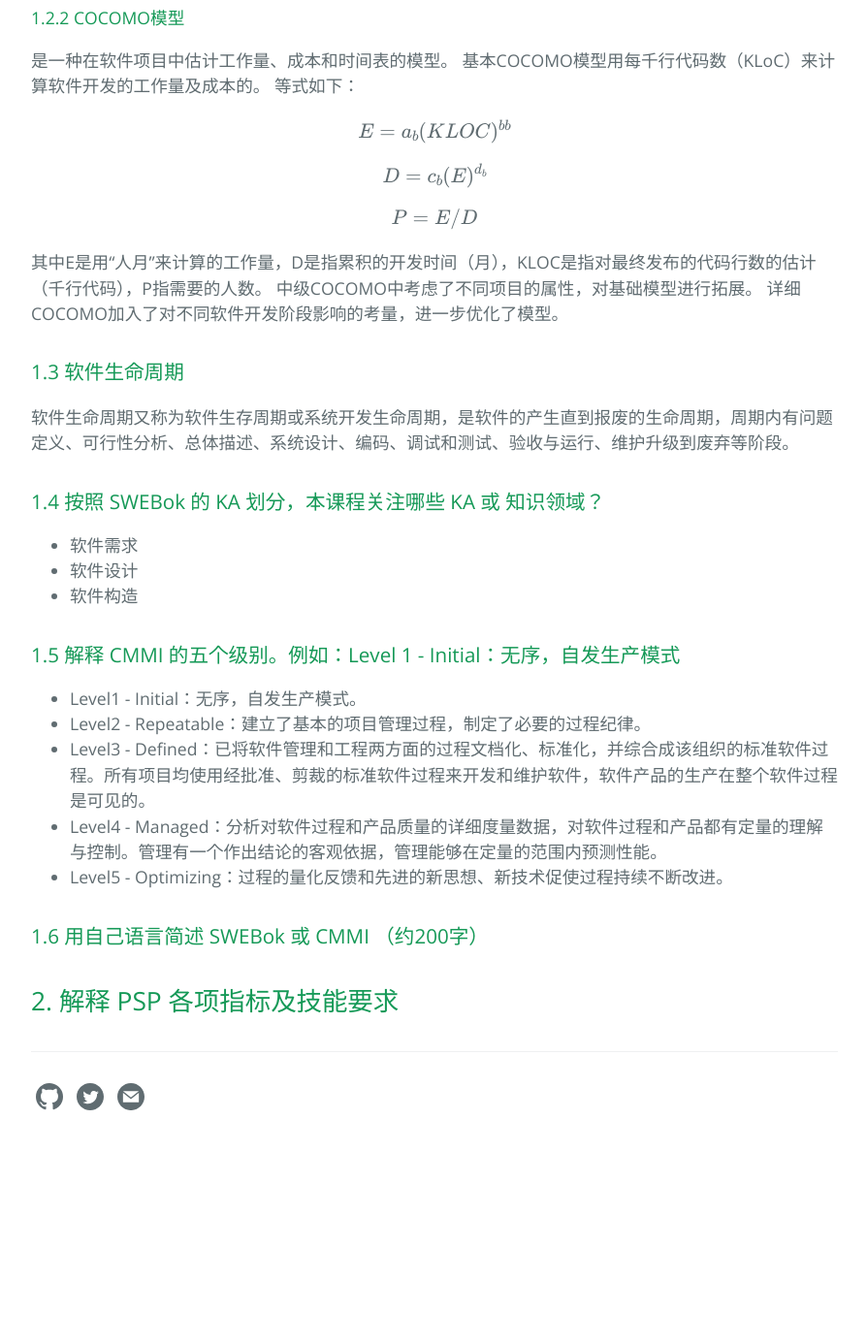
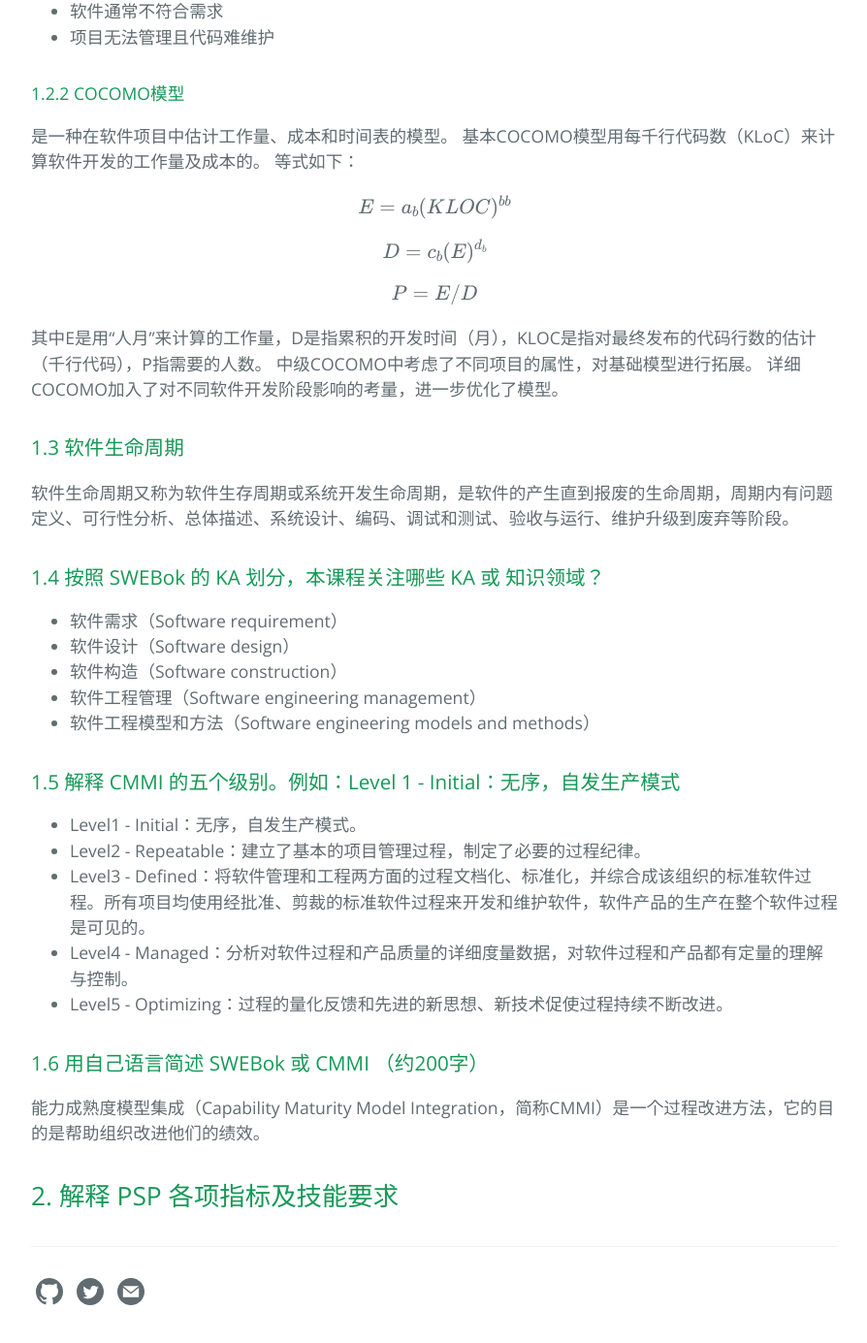
Before and after one commit to Heimzeng/Heimzeng.github.io, a Jekyll site: the page built from _posts/2018-03-15-homework1-of-software-system-analysis-and-design.md, in a window 1280 px wide and 1400 px high, scrolled down 971 px. Shown: the top 1385 px of the window at 97% size, without its empty margins (192-1086 px from the left). Built offline with Jekyll 4.4.1, drawn with Linux system fonts in a browser that asks for light colours; formulas are drawn with MathJax 3; before the commit the page ends 2170 px from its top, so only the background shows below that; some of the changed text lies outside the part shown.

Commit message:
Update 2018-03-15-homework1-of-software-system-analysis-and-design.md

```diff
--- a/_posts/2018-03-15-homework1-of-software-system-analysis-and-design.md
+++ b/_posts/2018-03-15-homework1-of-software-system-analysis-and-design.md
@@ -1,6 +1,6 @@
 ---
 layout: post
-title: "Homework1"
+title: "Homework1 of Software Sysyem Analysis and Design"
 ---
 这是系统分析与设计的第一次作业.
 
@@ -36,18 +36,21 @@
 软件生命周期又称为软件生存周期或系统开发生命周期，是软件的产生直到报废的生命周期，周期内有问题定义、可行性分析、总体描述、系统设计、编码、调试和测试、验收与运行、维护升级到废弃等阶段。
 
 ### 1.4 按照 SWEBok 的 KA 划分，本课程关注哪些 KA 或 知识领域？
-- 软件需求
-- 软件设计
-- 软件构造
+- 软件需求（Software requirement）
+- 软件设计（Software design）
+- 软件构造（Software construction）
+- 软件工程管理（Software engineering management）
+- 软件工程模型和方法（Software engineering models and methods）
 
 ### 1.5 解释 CMMI 的五个级别。例如：Level 1 - Initial：无序，自发生产模式
 - Level1 - Initial：无序，自发生产模式。
 - Level2 - Repeatable：建立了基本的项目管理过程，制定了必要的过程纪律。
-- Level3 - Defined：已将软件管理和工程两方面的过程文档化、标准化，并综合成该组织的标准软件过程。所有项目均使用经批准、剪裁的标准软件过程来开发和维护软件，软件产品的生产在整个软件过程是可见的。
-- Level4 - Managed：分析对软件过程和产品质量的详细度量数据，对软件过程和产品都有定量的理解与控制。管理有一个作出结论的客观依据，管理能够在定量的范围内预测性能。
+- Level3 - Defined：将软件管理和工程两方面的过程文档化、标准化，并综合成该组织的标准软件过程。所有项目均使用经批准、剪裁的标准软件过程来开发和维护软件，软件产品的生产在整个软件过程是可见的。
+- Level4 - Managed：分析对软件过程和产品质量的详细度量数据，对软件过程和产品都有定量的理解与控制。
 - Level5 - Optimizing：过程的量化反馈和先进的新思想、新技术促使过程持续不断改进。
 
 ### 1.6 用自己语言简述 SWEBok 或 CMMI （约200字）
+能力成熟度模型集成（Capability Maturity Model Integration，简称CMMI）是一个过程改进方法，它的目的是帮助组织改进他们的绩效。
 
 
 ## 2. 解释 PSP 各项指标及技能要求
```
